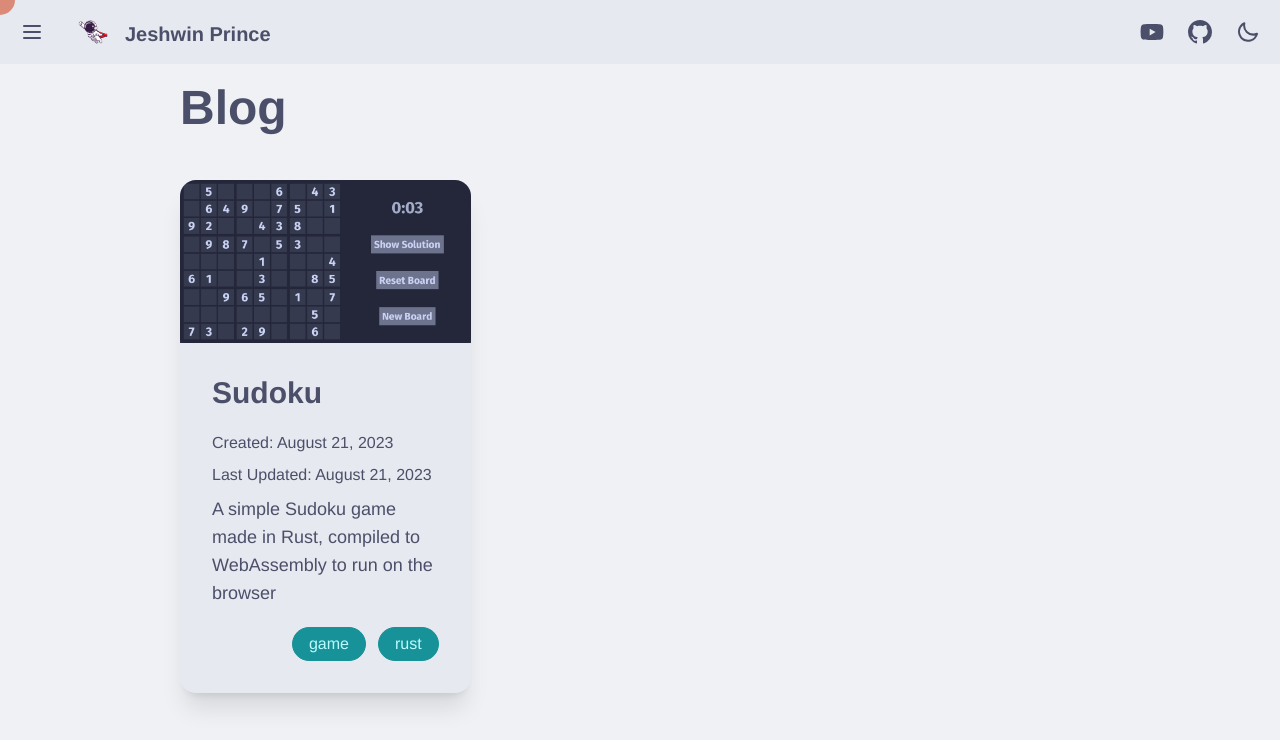
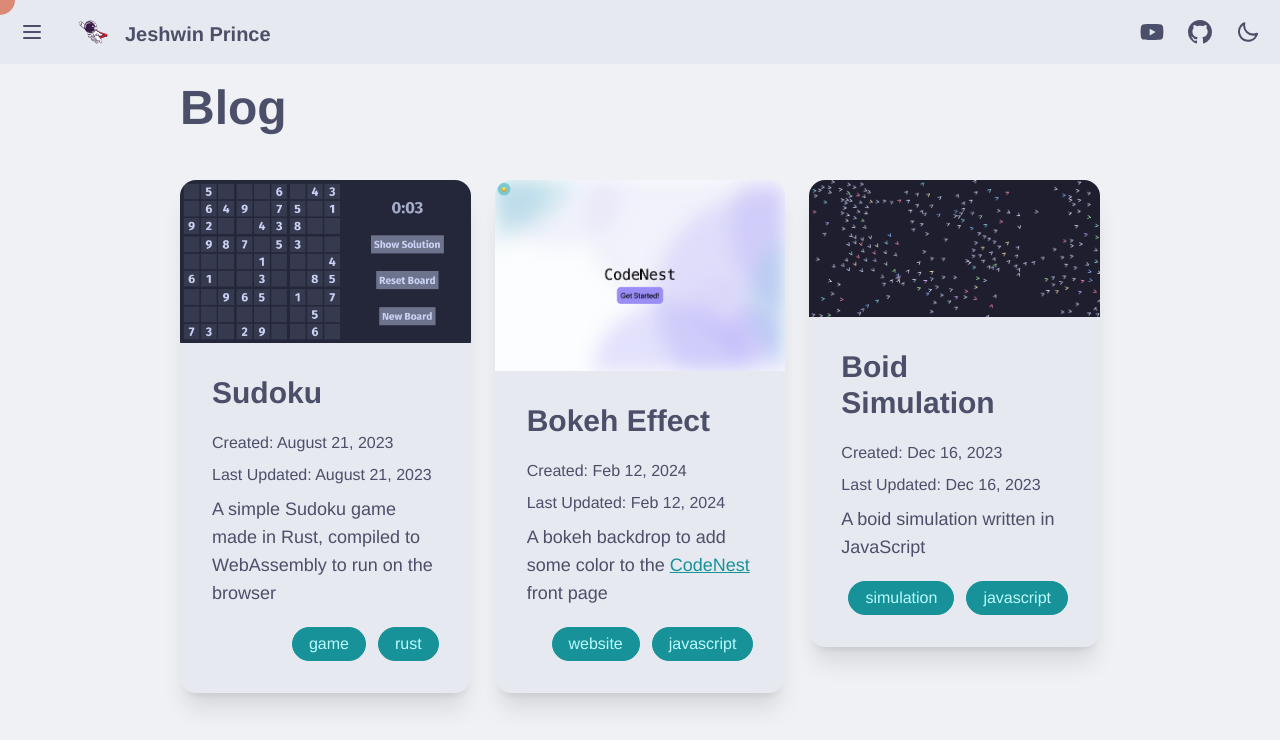
Before and after one commit to Jeshwin/portfolio, a Next.js app: page /demo in a window 1280 px wide. Shown: the top 740 px of the page. Built offline with nearby package versions, Linux system fonts and the light colour scheme; no server answers.

Commit message:
Manually add more demos

```diff
--- /dev/null
+++ b/src/pages/demo/boid/index.tsx
@@ -0,0 +1,31 @@
+import MyHead from "@/components/head";
+
+export default function Boid() {
+    return (
+        <>
+            <MyHead title="Boid Demo" />
+            <div id="top" />
+            <div className="flex flex-col items-center gap-6 p-auto my-10 h-screen w-2/3 mx-auto">
+                <span className="text-5xl font-bold">Boid Simulation</span>
+                <iframe
+                    className="w-full aspect-video mx-auto"
+                    title="CodeNest Style Animation"
+                    src="https://codepen.io/jeshwin-the-bold/embed/preview/ExMOvZd?default-tab=result"
+                    loading="lazy"
+                    allowTransparency={true}
+                    allowFullScreen={true}
+                >
+                    See the Pen{" "}
+                    <a href="https://codepen.io/jeshwin-the-bold/pen/ExMOvZd">
+                        CodeNest Style Animation
+                    </a>{" "}
+                    by Jeshwin Prince (
+                    <a href="https://codepen.io/jeshwin-the-bold">
+                        @jeshwin-the-bold
+                    </a>
+                    ) on <a href="https://codepen.io">CodePen</a>.
+                </iframe>
+            </div>
+        </>
+    );
+}
--- /dev/null
+++ b/src/pages/demo/bokeh/index.tsx
@@ -0,0 +1,31 @@
+import MyHead from "@/components/head";
+
+export default function Bokeh() {
+    return (
+        <>
+            <MyHead title="Bokeh Demo" />
+            <div id="top" />
+            <div className="flex flex-col items-center gap-6 p-auto my-10 h-screen w-2/3 mx-auto">
+                <span className="text-5xl font-bold">Bokeh Effect</span>
+                <iframe
+                    className="w-full aspect-video mx-auto"
+                    title="CodeNest Style Animation"
+                    src="https://codepen.io/jeshwin-the-bold/embed/preview/ExMOvZd?default-tab=result"
+                    loading="lazy"
+                    allowTransparency={true}
+                    allowFullScreen={true}
+                >
+                    See the Pen{" "}
+                    <a href="https://codepen.io/jeshwin-the-bold/pen/ExMOvZd">
+                        CodeNest Style Animation
+                    </a>{" "}
+                    by Jeshwin Prince (
+                    <a href="https://codepen.io/jeshwin-the-bold">
+                        @jeshwin-the-bold
+                    </a>
+                    ) on <a href="https://codepen.io">CodePen</a>.
+                </iframe>
+            </div>
+        </>
+    );
+}
--- a/src/pages/demo/index.tsx
+++ b/src/pages/demo/index.tsx
@@ -1,7 +1,9 @@
-import MyHead from "@/components/head"
-import Link from "next/link"
-import Image from "next/image"
-import Logo from "../../../public/demo/sudoku.png"
+import MyHead from "@/components/head";
+import Link from "next/link";
+import Image from "next/image";
+import SudokuPng from "../../../public/demo/sudoku.png";
+import BokehPng from "../../../public/demo/bokeh.png";
+import BoidPng from "../../../public/demo/boid.png";
 
 export default function AllDemos() {
     return (
@@ -15,7 +17,7 @@ export default function AllDemos() {
                         <Link href="/demo/sudoku#top">
                             <figure>
                                 <Image
-                                    src={Logo}
+                                    src={SudokuPng}
                                     width={1024}
                                     height={1024}
                                     alt="Sudoku"
@@ -23,7 +25,7 @@ export default function AllDemos() {
                                 />
                             </figure>
                             <div className="card-body">
-                                <div className="card-title truncate text-3xl mb-3">
+                                <div className="card-title break-words text-3xl mb-3">
                                     Sudoku
                                 </div>
                                 <div>Created: August 21, 2023</div>
@@ -43,8 +45,77 @@ export default function AllDemos() {
                             </div>
                         </Link>
                     </li>
+                    <li className="card bg-base-200 shadow-xl hover:opacity-70 active:scale-90 duration-75">
+                        <Link href="/demo/bokeh#top">
+                            <figure>
+                                <Image
+                                    src={BokehPng}
+                                    width={1024}
+                                    height={1024}
+                                    alt="Sudoku"
+                                    className="w-full aspect-auto rounded-t-2xl"
+                                />
+                            </figure>
+                            <div className="card-body">
+                                <div className="card-title break-words text-3xl mb-3">
+                                    Bokeh Effect
+                                </div>
+                                <div>Created: Feb 12, 2024</div>
+                                <div>Last Updated: Feb 12, 2024</div>
+                                <div className="text-lg mb-3">
+                                    A bokeh backdrop to add some color to the{" "}
+                                    <a
+                                        className="underline text-primary hover:brightness-150"
+                                        href="https://www.codenest.space"
+                                    >
+                                        CodeNest
+                                    </a>{" "}
+                                    front page
+                                </div>
+                                <ul className="flex flex-wrap gap-3 justify-end">
+                                    <li className="badge badge-lg badge-primary p-4">
+                                        website
+                                    </li>
+                                    <li className="badge badge-lg badge-primary p-4">
+                                        javascript
+                                    </li>
+                                </ul>
+                            </div>
+                        </Link>
+                    </li>
+                    <li className="card bg-base-200 shadow-xl hover:opacity-70 active:scale-90 duration-75">
+                        <Link href="/demo/boid#top">
+                            <figure>
+                                <Image
+                                    src={BoidPng}
+                                    width={1024}
+                                    height={1024}
+                                    alt="Sudoku"
+                                    className="w-full aspect-auto rounded-t-2xl"
+                                />
+                            </figure>
+                            <div className="card-body">
+                                <div className="card-title break-words text-3xl mb-3">
+                                    Boid Simulation
+                                </div>
+                                <div>Created: Dec 16, 2023</div>
+                                <div>Last Updated: Dec 16, 2023</div>
+                                <div className="text-lg mb-3">
+                                    A boid simulation written in JavaScript
+                                </div>
+                                <ul className="flex flex-wrap gap-3 justify-end">
+                                    <li className="badge badge-lg badge-primary p-4">
+                                        simulation
+                                    </li>
+                                    <li className="badge badge-lg badge-primary p-4">
+                                        javascript
+                                    </li>
+                                </ul>
+                            </div>
+                        </Link>
+                    </li>
                 </ul>
             </div>
         </>
-    )
+    );
 }
```
Also changed, not shown: public/demo/boid.png (added), public/demo/bokeh.png (added).
